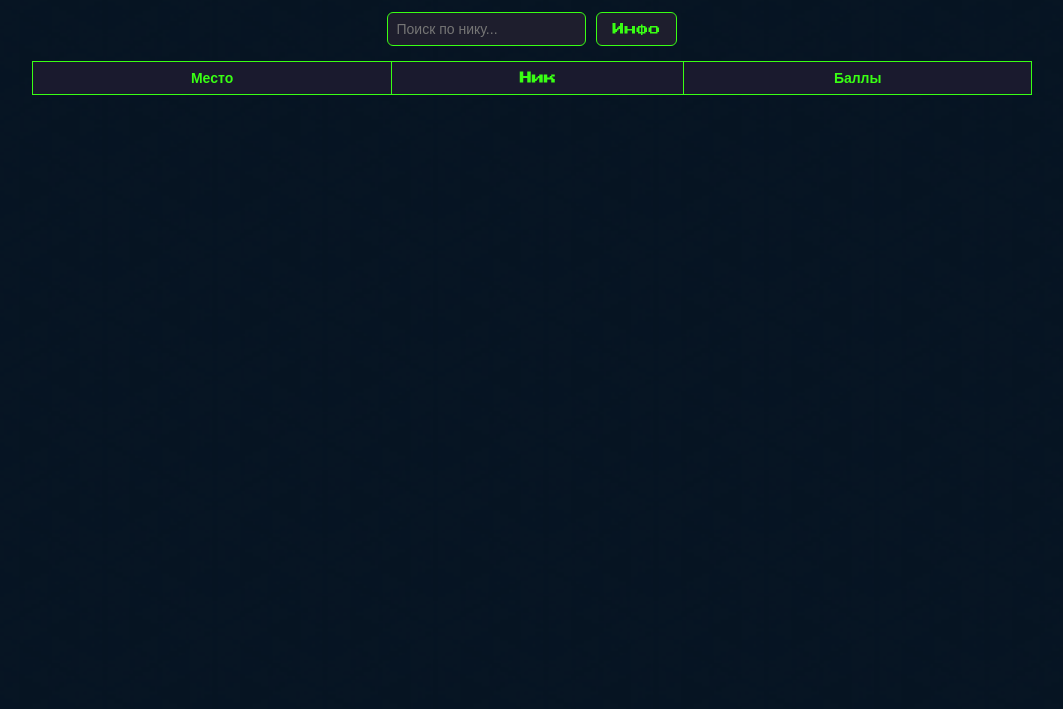
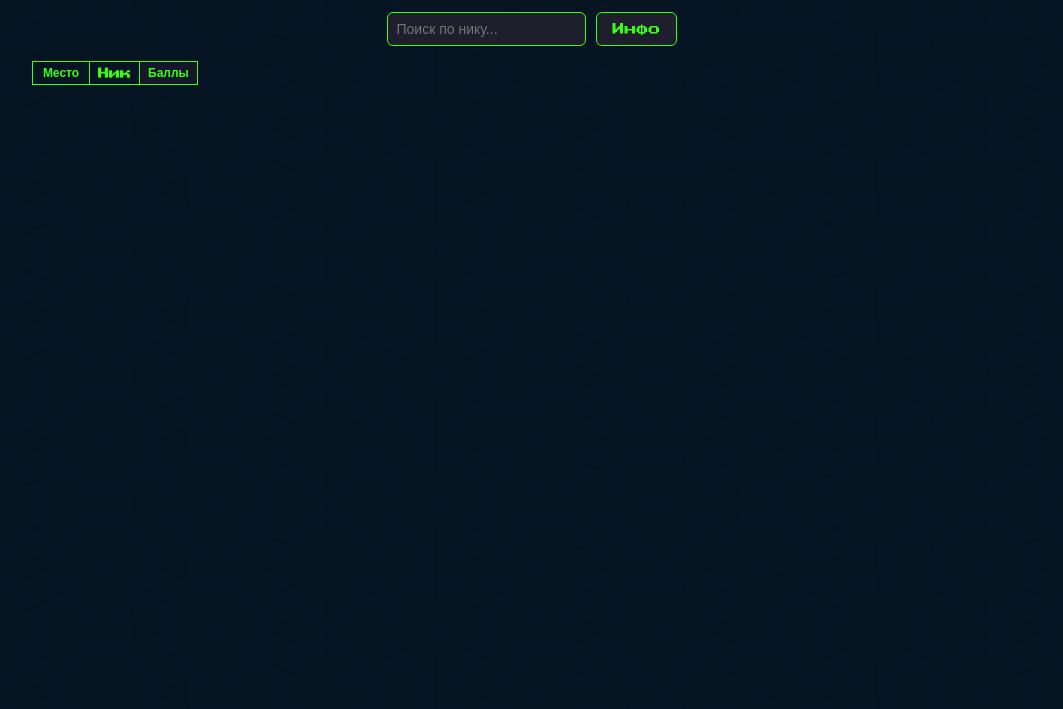
Before and after one commit to Mekelytka/TkillaBoom, a plain HTML site: page index.html in a window 1280 px wide. Shown: the part 91-800 px from the top of the page, without its empty margins (108-1171 px from the left). Drawn offline with Linux system fonts and the light colour scheme; no server answers.

Commit message:
Update index.html

```diff
--- a/index.html
+++ b/index.html
@@ -71,37 +71,39 @@
     }
     table {
       border-collapse: collapse;
-      width: 100%;
-      background-color: #1e1e2d;
-      border: 1px solid #39ff14;
+      background-color: transparent;
+      width: auto;
     }
     th, td {
       border: 1px solid #39ff14;
-      padding: 8px 12px;
+      padding: 4px 8px;
       text-align: center;
-      font-size: 14px;
+      font-size: 12px;
+      white-space: nowrap;
     }
     th {
-      background-color: #1a1a2e;
+      background-color: rgba(26, 26, 46, 0.8);
       color: #39ff14;
       cursor: pointer;
     }
     tr:hover {
-      background-color: #2a2a3d;
+      background-color: rgba(42, 42, 61, 0.5);
     }
     .nickname-cell {
       font-family: 'Press Start 2P', cursive;
-      font-size: 12px;
+      font-size: 11px;
+      background-color: transparent;
     }
     .score-cell {
       font-family: 'Press Start 2P', cursive;
-      font-size: 12px;
+      font-size: 11px;
     }
     .place-cell {
-      min-width: 50px;
+      min-width: 40px;
+      background-color: transparent;
     }
     .medal-icon {
-      height: 25px;
+      height: 24px;
       vertical-align: middle;
     }
   </style>
@@ -231,7 +233,7 @@
 
     fetchData();
     setupSorting();
-    setInterval(fetchData, 30000);
+    setInterval(fetchData, 1000);
   </script>
 </body>
 </html>
```
